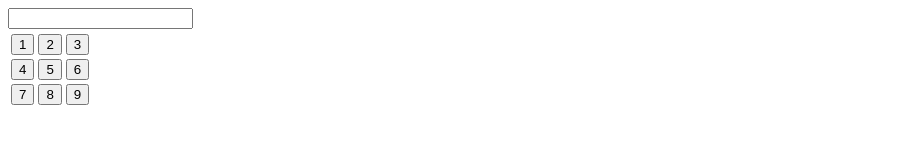
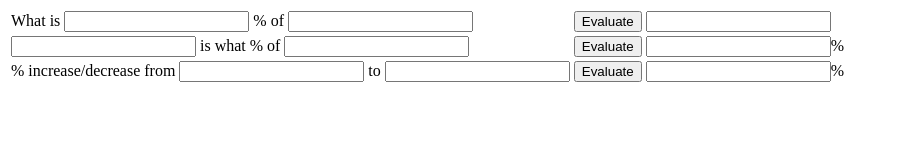
Before and after one commit to bobbyrne01/percentage-calculator-firefox, a website: page data/html/Presentation.html in a window 1280 px wide. Shown: the whole page, without its empty margins (0-899 px from the left). Drawn offline with Linux system fonts and the light colour scheme.

Commit message:
#5 Prototype percentage calculations

```diff
--- a/data/html/Presentation.html
+++ b/data/html/Presentation.html
@@ -6,39 +6,36 @@
 		<form>
 			<table>
 				<tr>
-					<input type="number" size="10" maxlength="10"></input>
-				</tr>
-				<tr>
 					<td>
-						<button class="int">1</button>
+						What is <input id="f1a" type="number" size="1"></input> % of <input id="f1b" type="number" size="3"></input>
 					</td>
 					<td>
-						<button class="int">2</button>
+						<button id="f1" type="button">Evaluate</button>
 					</td>
 					<td>
-						<button class="int">3</button>
+						<input id="f1answer" type="number" size="3">
 					</td>
 				</tr>
 				<tr>
 					<td>
-						<button class="int">4</button>
+						<input id="f2a" type="number" size="3"></input> is what % of <input id="f2b" type="number" size="3"></input>
 					</td>
 					<td>
-						<button class="int">5</button>
+						<button id="f2" type="button">Evaluate</button>
 					</td>
 					<td>
-						<button class="int">6</button>
+						<input id="f2answer" type="number" size="3">%
 					</td>
 				</tr>
 				<tr>
 					<td>
-						<button class="int">7</button>
+						% increase/decrease from <input id="f3a" type="number" size="3"></input> to <input id="f3b" type="number" size="3"></input>
 					</td>
 					<td>
-						<button class="int">8</button>
+						<button id="f3" type="button">Evaluate</button>
 					</td>
 					<td>
-						<button class="int">9</button>
+						<input id="f3answer" type="number" size="3">%
 					</td>
 				</tr>
 			</table>
--- a/lib/Panel.js
+++ b/lib/Panel.js
@@ -4,10 +4,10 @@ var Panel = require("sdk/panel"),
 
 exports.init = function(){
 	ui = Panel.Panel({
-		width: 180,
-		height: 180,
+		width: 750,
+		height: 120,
 		contentURL: Data.get("html/Presentation.html"),
-	    onShow: function() { console.log("showing"); }
+		contentScriptFile: Data.get("js/Logic.js"),
 	});
 
 	Widget.init(ui);
```
Also changed, not shown: data/js/Logic.js (added, +18 -0 lines), data/images/ico.png.
